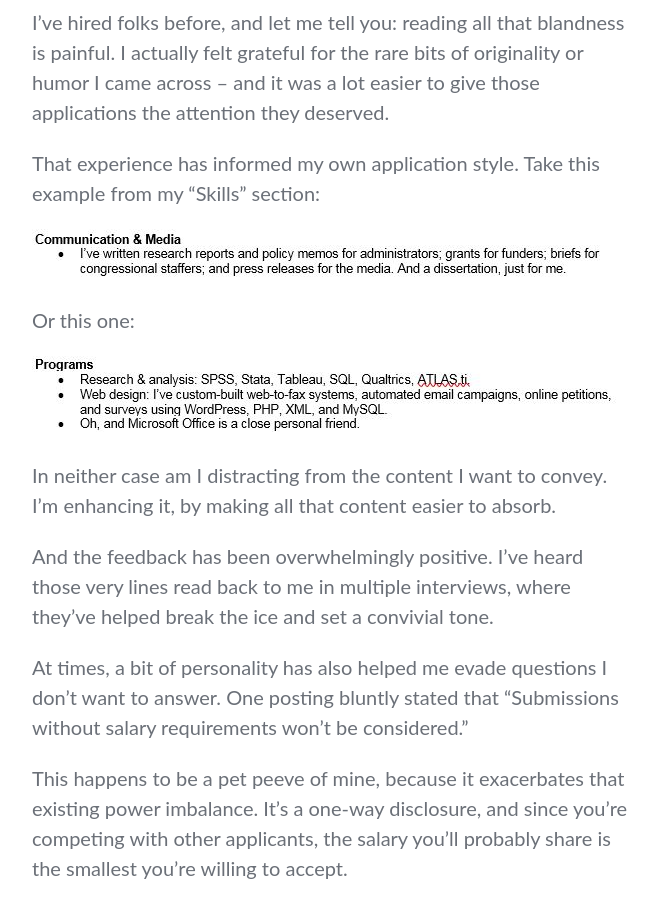
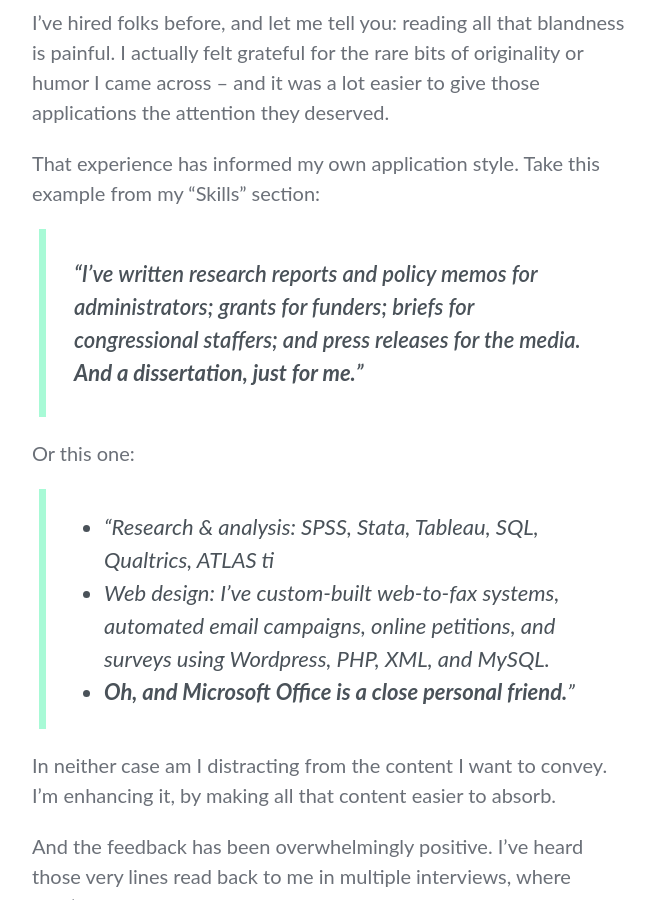
Before and after one commit to BrightCrowd/bc-blog, a Jekyll site: the page built from _posts/2018-04-16-can-you-be-true-to-yourself-while-job-hunting.md, in a window 1280 px wide and 900 px high, scrolled down 596 px. Shown: the whole window, without its empty margins (307-965 px from the left). Built offline with Jekyll 4.4.1, drawn with Linux system fonts in a browser that asks for light colours; some web fonts are replaced; comment, search, counter and statistics services are not loaded.

Commit message:
drop images

```diff
--- a/_posts/2018-04-16-can-you-be-true-to-yourself-while-job-hunting.md
+++ b/_posts/2018-04-16-can-you-be-true-to-yourself-while-job-hunting.md
@@ -16,11 +16,18 @@ I’ve hired folks before, and let me tell you: reading all that blandness is pa
 
 That experience has informed my own application style. Take this example from my “Skills” section:
 
-![... and a dissertation, just for me ...](../assets/images/ryan-resume-1.jpg)
+<!-- ![... and a dissertation, just for me ...](../assets/images/ryan-resume-1.jpg) -->
+
+> “I’ve written research reports and policy memos for administrators; grants for funders; briefs for congressional staffers; and press releases for the media. __And a dissertation, just for me.__”
 
 Or this one:
 
-![... Microsoft Office is a close personal friend ...](../assets/images/ryan-resume-2.jpg)
+<!-- ![... Microsoft Office is a close personal friend ...](../assets/images/ryan-resume-2.jpg) -->
+
+> * “Research & analysis: SPSS, Stata, Tableau, SQL, Qualtrics, ATLAS ti
+> * Web design: I’ve custom-built web-to-fax systems, automated email campaigns, online petitions, and surveys using Wordpress, PHP, XML, and MySQL.
+> * __Oh, and Microsoft Office is a close personal friend.__”
+
 
 In neither case am I distracting from the content I want to convey. I’m enhancing it, by making all that content easier to absorb.
 
```
